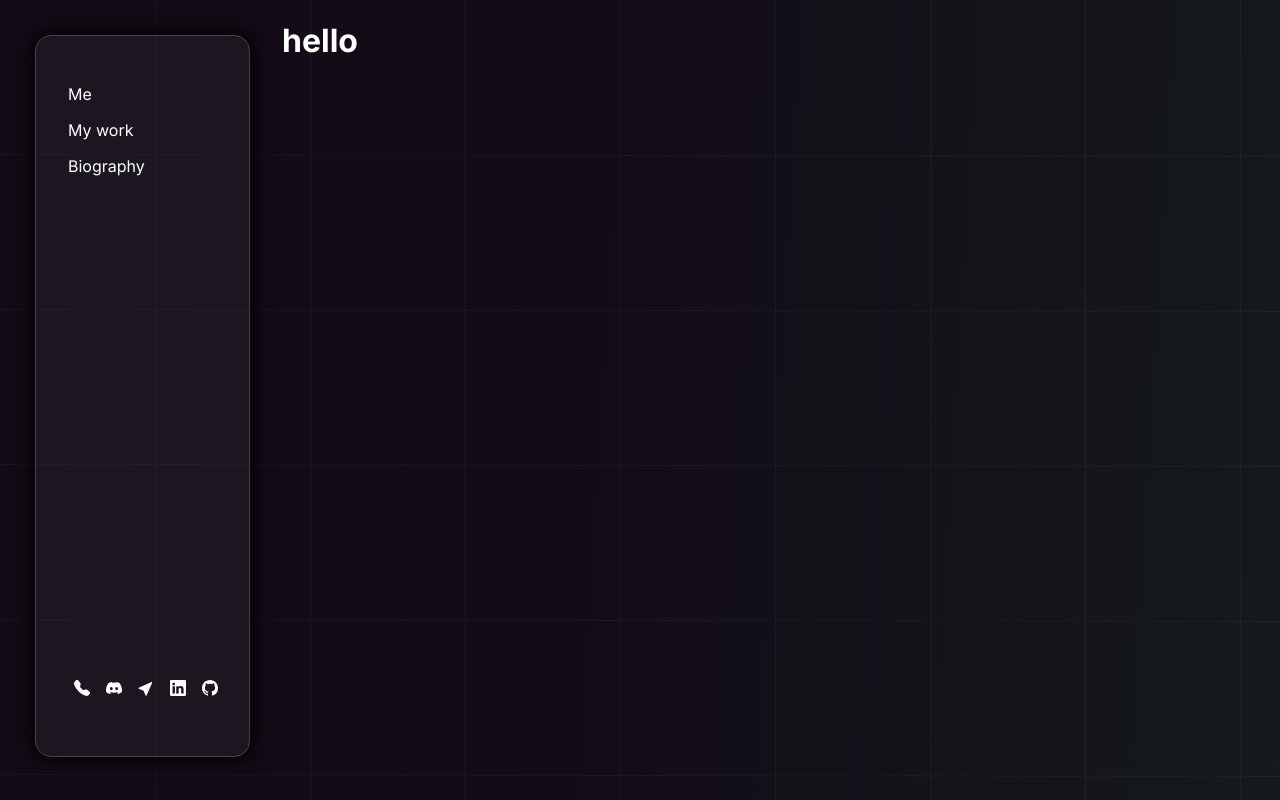
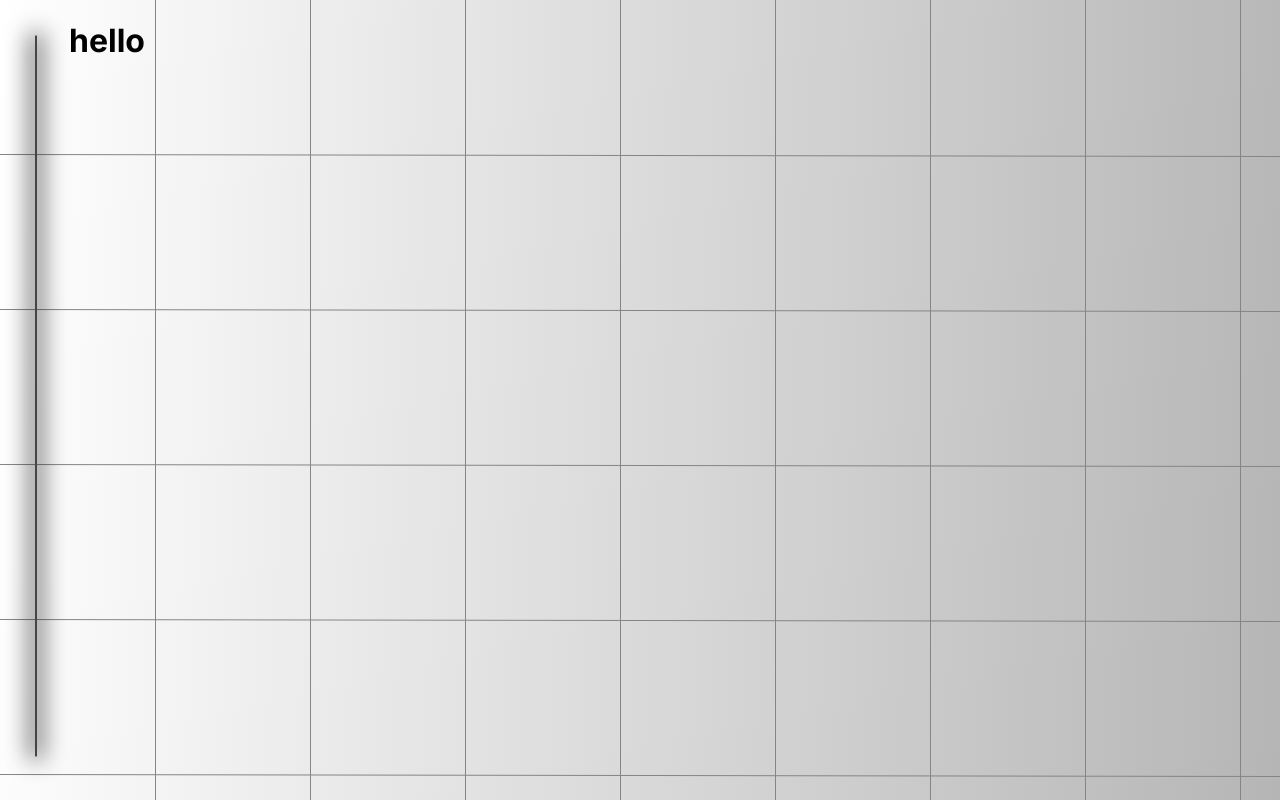
Before and after one commit to ArthurJfr/ArthurJfr-Portfolio, a Next.js app: page / in a window 1280 px wide. Built offline with nearby package versions, Linux system fonts and the light colour scheme.

Commit message:
🔥 remaining

```diff
--- a/components/GlobalStyle.tsx
+++ b/components/GlobalStyle.tsx
@@ -1,5 +1,5 @@
 import { createGlobalStyle } from "styled-components";
-import { useState } from "react";
+
 
 
 
@@ -7,8 +7,8 @@ import { useState } from "react";
 const GlobalStyle = createGlobalStyle`
     :root {
         --bg-color : #030303;
-        --bg-img : url('/img/bg.svg');
-        --text-color : #FFF;
+        --bg-img : url('/img/frame.svg');
+        --text-color : #000;
 
         --border-rm : 8px;
         --border-rl : 16px;
--- a/components/Header.tsx
+++ b/components/Header.tsx
@@ -10,44 +10,11 @@ import { BsGithub } from 'react-icons/bs';
 
 
 const Header = () => {
-    const [isActive, setIsActive] = useState(false);
-    const [display, setDisplay] = useState({ dis :'none'})
 
-    const handleClick = () => {
-        setIsActive(!isActive);
-        const newDisplay = isActive ? { dis : 'none' } : { dis: 'block' };
-        setDisplay(newDisplay);
-    }
 
     return (
         <Container>
-            <Navigation>
-                <ItemsContainer>
-                    <Item>Me</Item>
-                    <Item>My work</Item>
-                    <Item>Biography</Item>
 
-
-                </ItemsContainer>
-            </Navigation>
-
-            <SocialContainer>
-                <Media><BsFillTelephoneFill onClick={handleClick} /></Media>
-                <MediaHidden style={{display : `${display.dis}`}}></MediaHidden>
-
-                <Media><BsDiscord onClick={handleClick}  /></Media>
-                <MediaHidden style={{display : `${display.dis}`}}></MediaHidden>
-
-                <Media><BsFillCursorFill onClick={handleClick}  /></Media>
-                <MediaHidden style={{display : `${display.dis}`}}></MediaHidden>
-
-                <Media><BsLinkedin onClick={handleClick}  /></Media>
-                <MediaHidden style={{display : `${display.dis}`}}></MediaHidden>
-
-                <Media><BsGithub onClick={handleClick}  /></Media>
-                <MediaHidden style={{display : `${display.dis}`}}></MediaHidden>
-
-            </SocialContainer>
        </Container>
     )
 }
@@ -65,46 +32,6 @@ const Container = styled.div`
     height : 90%;
     flex-direction: column;
     justify-content : space-between;
+
+
 `;
-const Navigation = styled.nav``;
-const ItemsContainer = styled.ul`
-    display: flex;
-    flex-direction: column;
-    padding : 2rem 0 0 2rem;
-    gap : 1rem;
-`;
-const Item = styled.li`
-    list-style-type : none;
-`;
-const SocialContainer = styled.div`
-padding : 30px;
-padding : 30px 30px 0 30px;
-display : flex;
-flex-direction : row;
-justify-content : space-around;
-position : relative;
-`;
-const Media = styled.div`
-    width : 150px;
-    height : 60px;
-    padding: 1rem 0.5rem;
-    transition : 0.3s;
-    cursor : pointer;
-    &:hover{
-        z-index : 4;
-        transform : scale(1.2);
-    }
-`;
-const MediaHidden = styled.div`
-
-    position : absolute;
-    top : -50px;
-    border-radius : var(--border-rm);
-    border : var(--border-card);
-    -webkit-box-shadow: 0px 0px 23px 3px #000000;
-    box-shadow: 0px 0px 23px 3px #000000;
-    width : 150px;
-    height : 60px;
-    z-index : 4;
-    background-color : rgba(255,255,255, 0.04);
-`;
--- a/components/Layout.tsx
+++ /dev/null
@@ -1,20 +0,0 @@
-import ModeButton from "./ModeButton";
-import Header from "./Header";
-import styled from "styled-components";
-
-
-
-const Layout = () => {
-    return (
-        <Container>
-           <Header />
-        </Container>
-    )
-}
-
-export default Layout;
-
-const Container = styled.div`
-width : 250px;
-
-`;
--- /dev/null
+++ b/components/Wrapper.tsx
@@ -0,0 +1,6 @@
+const Wrapper = () => {
+    return (
+        <div></div>
+    )
+}
+export default Wrapper;
--- a/pages/index.tsx
+++ b/pages/index.tsx
@@ -1,9 +1,10 @@
 
 import styled from 'styled-components';
 import { Inter } from 'next/font/google'
-import Layout from '@/components/Layout';
+
 import GlobalStyle from '@/components/GlobalStyle';
 import HomeContent from '@/components/HomeContent';
+import Header from '@/components/Header';
 
 
 const inter = Inter({ subsets: ['latin'] })
@@ -13,7 +14,7 @@ export default function Home() {
     <main className={inter.className}>
       <GlobalStyle />
       <Container>
-        <Layout />
+        <Header />
         <HomeContent />
       </Container>
     </main>
```
Also changed, not shown: components/ModeButton.tsx (deleted, +0 -63 lines), components/WorkContent.tsx (added, +11 -0 lines), pages/work.tsx (+15 -0 lines), public/img/background.svg (added), public/img/frame.svg (added).
